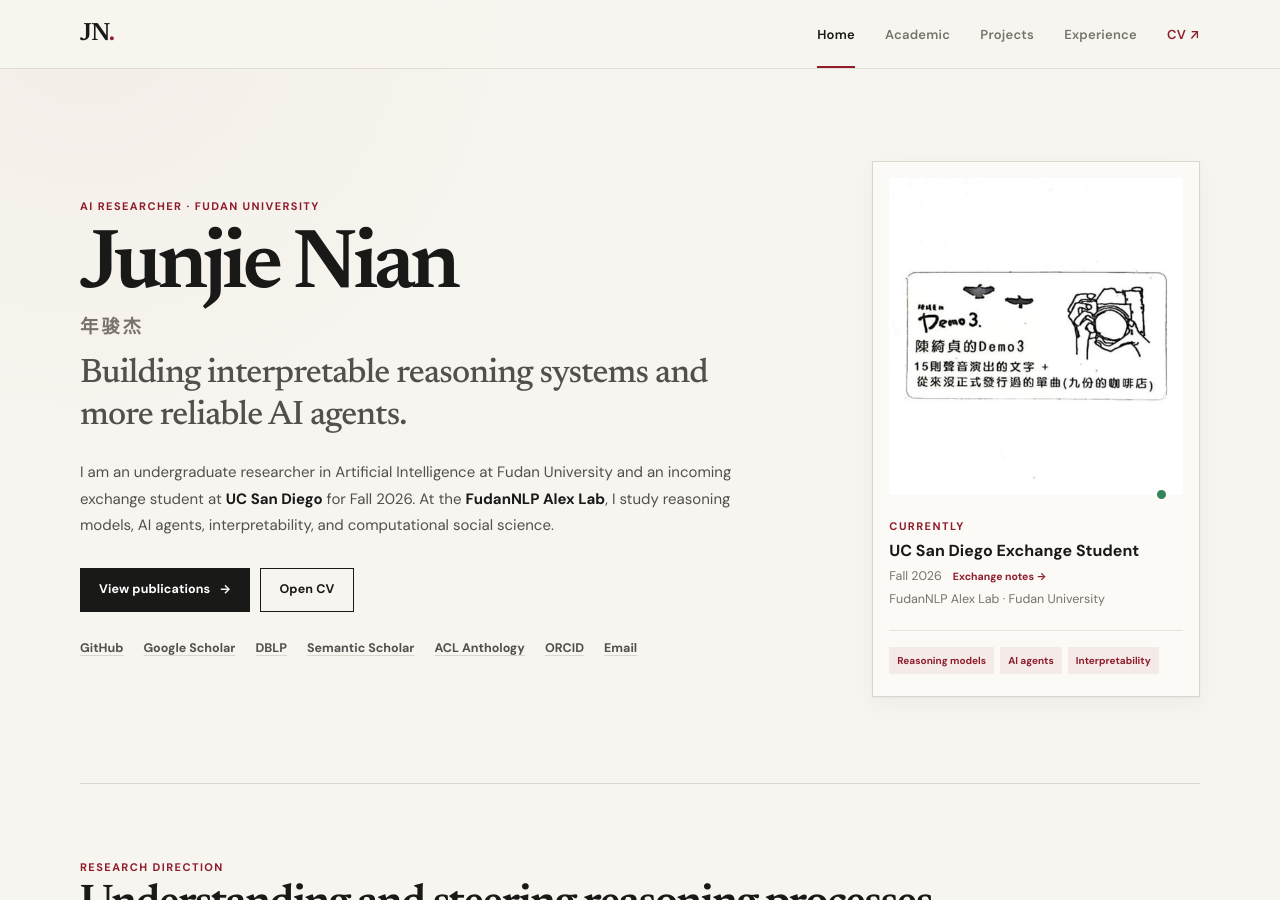
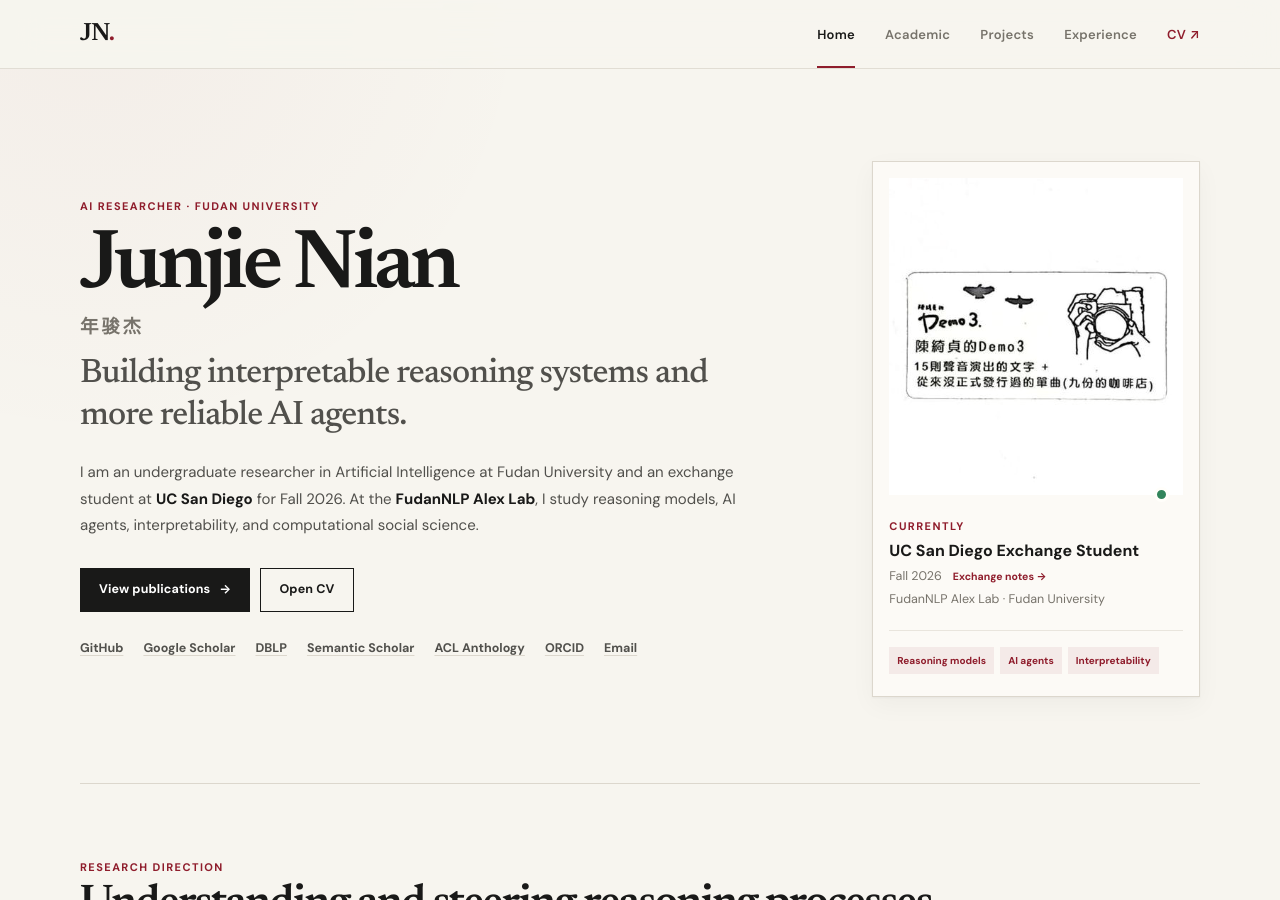
Before and after one commit to JunjieNian/JunjieNian.github.io, a Jekyll site: the page index.html, which Jekyll copies as it is, in a window 1280 px wide and 900 px high. Built offline with Jekyll 4.4.1, drawn with Linux system fonts in a browser that asks for light colours.

Commit message:
Update UCSD exchange status across site and CV

```diff
--- a/assets/cv.html
+++ b/assets/cv.html
@@ -349,7 +349,7 @@
         <img src="me.jpg" alt="Junjie Nian" class="cv-avatar">
         <div class="cv-info">
             <div class="cv-name">Junjie Nian <span class="cv-name-cn">年骏杰</span></div>
-            <div class="cv-subtitle">B.Eng. in Artificial Intelligence, Fudan University · Incoming Exchange Student at UC San Diego (Fall 2026)</div>
+            <div class="cv-subtitle">B.Eng. in Artificial Intelligence, Fudan University · Exchange Student at UC San Diego (Fall 2026)</div>
             <div class="cv-meta">
                 <span><span class="label">Email</span> jjnian24@m.fudan.edu.cn</span>
                 <span><span class="label">Phone</span> (+86) 19370555931</span>
@@ -370,7 +370,7 @@
     <!-- ════ About ════ -->
     <div class="section about">
         <div class="section-title">About</div>
-        <p>Undergraduate researcher at Fudan University majoring in Artificial Intelligence (ranked 1st in class, GPA 3.93/4.0), and incoming exchange student at UC San Diego for Fall 2026. At FudanNLP ALEX Lab, advised by Prof. Yixin Cao, I study reasoning as a process: how it unfolds, where it fails, and how process-level signals can make AI agents more reliable and accountable. My publications include work accepted to the EMNLP 2026 Main Conference and Findings of ACL 2026.</p>
+        <p>Undergraduate researcher at Fudan University majoring in Artificial Intelligence (ranked 1st in class, GPA 3.93/4.0), and exchange student at UC San Diego for Fall 2026. At FudanNLP ALEX Lab, advised by Prof. Yixin Cao, I study reasoning as a process: how it unfolds, where it fails, and how process-level signals can make AI agents more reliable and accountable. My publications include work accepted to the EMNLP 2026 Main Conference and Findings of ACL 2026.</p>
     </div>
 
     <!-- ════ Education ════ -->
@@ -386,7 +386,7 @@
         <div class="row">
             <span class="date">Fall 2026</span>
             <div class="desc">
-                <strong>UC San Diego</strong> &mdash; Incoming Exchange Student
+                <strong>UC San Diego</strong> &mdash; Exchange Student
                 <div class="detail">Computer Science &amp; Engineering.</div>
             </div>
         </div>
--- a/experience.html
+++ b/experience.html
@@ -80,9 +80,9 @@
                 <li class="timeline-item">
                     <span class="date">Fall 2026</span>
                     <span class="content">
-                        Incoming Exchange Student
+                        Exchange Student
                         <br>
-                        <em>Computer Science &amp; Engineering, <strong>UC San Diego</strong></em>
+                        <em>Computer Science &amp; Engineering, <strong>UC San Diego</strong> &middot; <a href="exchange/">Exchange experience &rarr;</a></em>
                     </span>
                 </li>
             </ul>
--- a/index.html
+++ b/index.html
@@ -30,7 +30,7 @@
         "jobTitle": "AI Researcher",
         "affiliation": [
             {"@type": "CollegeOrUniversity", "name": "Fudan University"},
-            {"@type": "CollegeOrUniversity", "name": "University of California San Diego", "description": "Incoming exchange student, Fall 2026"}
+            {"@type": "CollegeOrUniversity", "name": "University of California San Diego", "description": "Exchange student, Fall 2026"}
         ],
         "sameAs": [
             "https://github.com/JunjieNian",
@@ -62,7 +62,7 @@
                 <h1 id="intro-title">Junjie Nian <span>年骏杰</span></h1>
                 <p class="hero-lead">Building interpretable reasoning systems and more reliable AI agents.</p>
                 <p class="hero-about">
-                    I am an undergraduate researcher in Artificial Intelligence at Fudan University and an incoming
+                    I am an undergraduate researcher in Artificial Intelligence at Fudan University and an
                     exchange student at <strong>UC San Diego</strong> for Fall 2026. At the
                     <strong>FudanNLP Alex Lab</strong>, I study reasoning models, AI agents, interpretability, and
                     computational social science.
```
Also changed, not shown: 1 other file.
